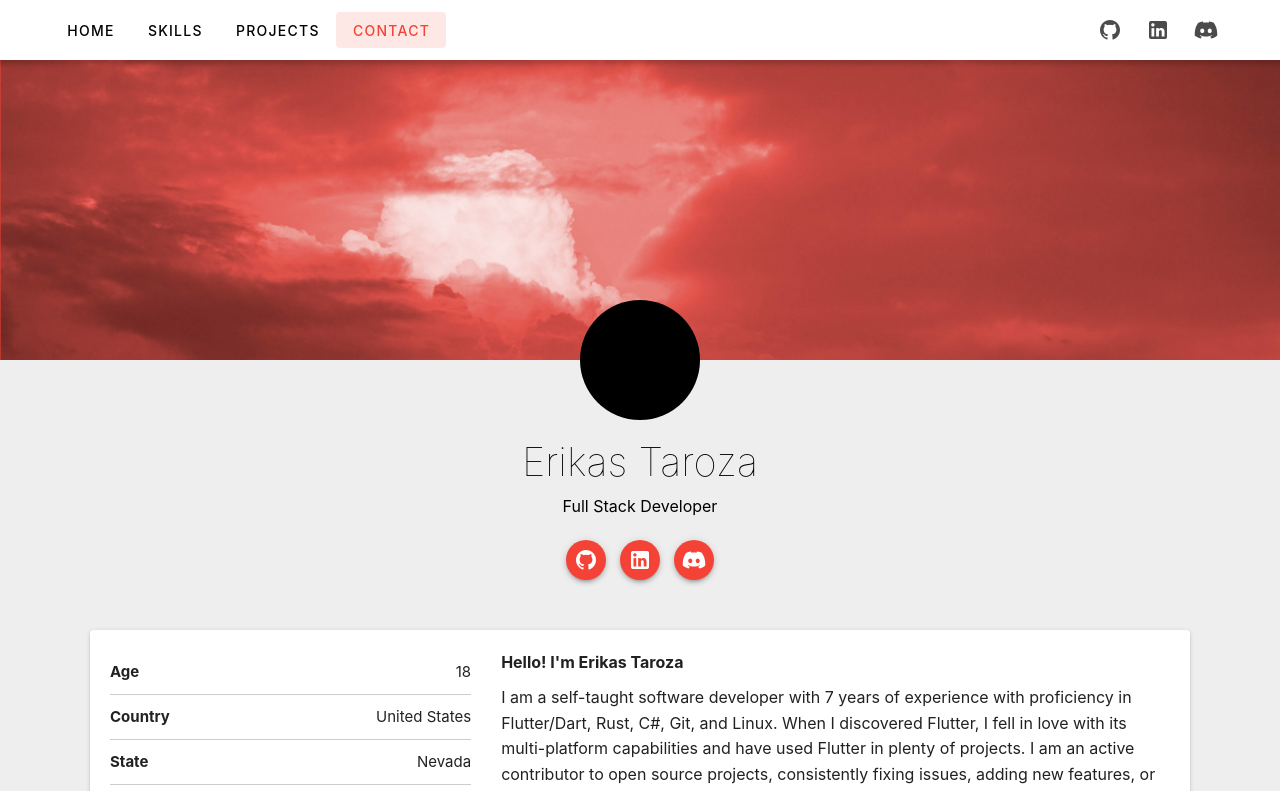
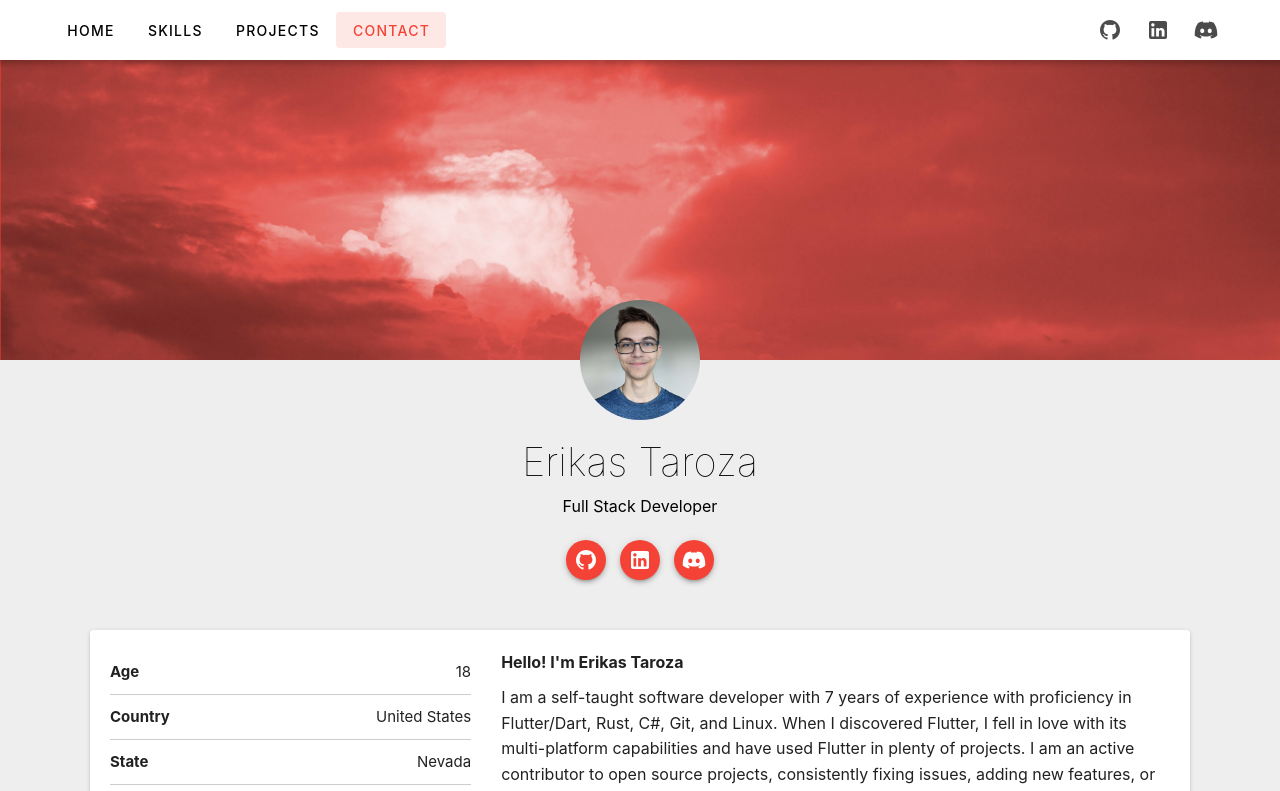
Before and after one commit to erikas-taroza/erikas-taroza.github.io, a Vue app: page / in a window 1280 px wide. Shown: the top 791 px of the page. Built offline with nearby package versions, Linux system fonts and the light colour scheme.

Commit message:
Add portrait picture

```diff
--- a/src/components/Profile.vue
+++ b/src/components/Profile.vue
@@ -4,8 +4,7 @@ import Socials from "./Socials.vue";
 
 <template>
     <div class="container">
-        <div class="avatar">
-        </div>
+        <img class="avatar" src="@/assets/img/portrait.jpg"/>
 
         <h1>Erikas Taroza</h1>
         <p>Full Stack Developer</p>
@@ -17,9 +16,9 @@ import Socials from "./Socials.vue";
 <style scoped>
     .avatar {
         border-radius: 100%;
-        background-color: black;
         width: 120px;
         height: 120px;
+        object-fit: cover;
     }
 
     h1 {
```
Also changed, not shown: src/assets/img/portrait.jpg (added).
